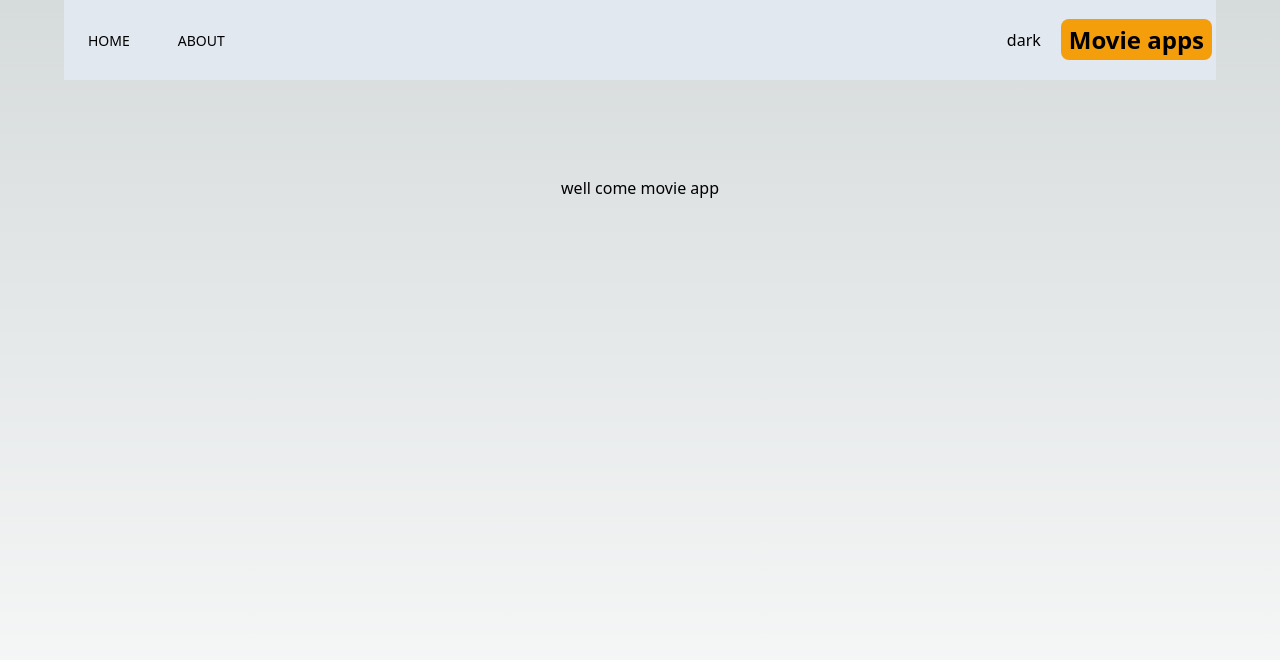
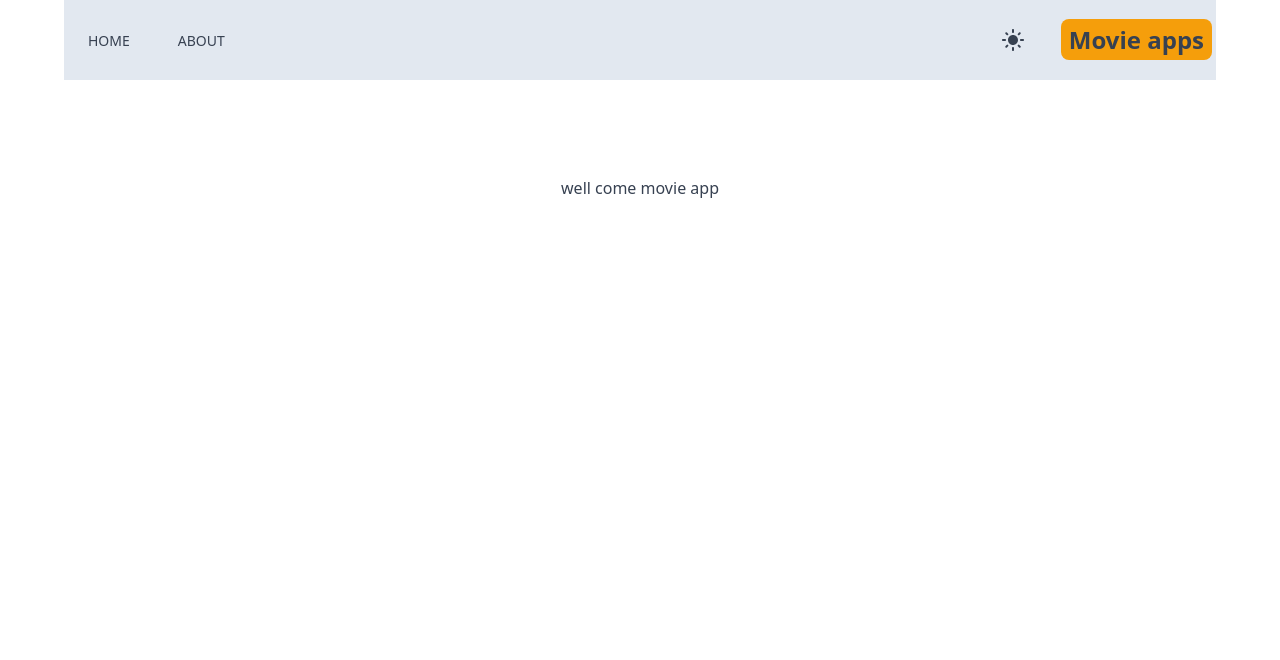
Before and after one commit to mohammad-a-hossain/movie-app, a Next.js app: page / in a window 1280 px wide. Shown: the top 660 px of the page. Built offline with nearby package versions, Linux system fonts and the light colour scheme.

Commit message:
setup light dark mode for UI

```diff
--- a/package.json
+++ b/package.json
@@ -13,6 +13,7 @@
     "eslint": "8.41.0",
     "eslint-config-next": "13.4.4",
     "next": "13.4.4",
+    "next-themes": "^0.2.1",
     "postcss": "8.4.23",
     "react": "18.2.0",
     "react-dom": "18.2.0",
--- a/src/app/Components/DarkSwitch.jsx
+++ b/src/app/Components/DarkSwitch.jsx
@@ -1,7 +1,19 @@
+
+import {MdOutlineLightMode } from 'react-icons/md'
+import {MdLightMode } from 'react-icons/md'
+import { useTheme } from 'next-themes'
+
 export default function DarkSwitch(){
+    const { systemTheme, theme, setTheme } = useTheme()
+    const currntTheme = theme === 'system' ? systemTheme:theme
+
     return(
         <>
-       <p> dark </p>
+        {
+            currntTheme === 'dark' ? (<MdOutlineLightMode className="mx-4 text-2xl cursor-pointer hover:text-amber-500" onClick={()=> setTheme('light')} /> ):(<MdLightMode className="mx-4 text-2xl cursor-pointer hover:text-amber-500" onClick={()=> setTheme('dark')}/>)
+        }
+
+
         </>
     )
 }
--- a/src/app/Components/Header.jsx
+++ b/src/app/Components/Header.jsx
@@ -1,3 +1,6 @@
+
+"use client";
+
 import MenueItem  from "./MenueItem"
 import DarkSwitch from "./DarkSwitch"
 import Link from "next/link"
--- a/src/app/Components/MenueItem.jsx
+++ b/src/app/Components/MenueItem.jsx
@@ -1,4 +1,4 @@
-'use client'
+"use client";
 
 import Link from 'next/link'
 import { FaBeer } from 'react-icons/fa';
--- /dev/null
+++ b/src/app/Components/Providers.jsx
@@ -0,0 +1,15 @@
+
+
+import { ThemeProvider } from 'next-themes'
+
+import React from 'react'
+
+export default function Providers({children}) {
+  return (
+    <ThemeProvider enableSystem={true} attribute="class">
+    <div className="min-h-screen text-gray-700 transition-colors duration-300 select-none dark:bg-gra">
+    {children}
+    </div>
+    </ThemeProvider>
+  )
+}
--- a/src/app/globals.css
+++ b/src/app/globals.css
@@ -2,7 +2,7 @@
 @tailwind components;
 @tailwind utilities;
 
-:root {
+/* :root {
   --foreground-rgb: 0, 0, 0;
   --background-start-rgb: 214, 219, 220;
   --background-end-rgb: 255, 255, 255;
@@ -25,3 +25,4 @@ body {
     )
     rgb(var(--background-start-rgb));
 }
+ */
--- a/src/app/layout.js
+++ b/src/app/layout.js
@@ -3,7 +3,12 @@
 
 //const inter = Inter({ subsets: ['latin'] })
 
+
+'use client';
+
+
 import Header from "./Components/Header"
+import Providers from './Components/Providers'
 import './globals.css'
 
 export const metadata = {
@@ -15,12 +20,13 @@ export default function RootLayout({ children }) {
   return (
     <html lang="en">
       <body>
-
+    <Providers>
       {/* header */}
       <Header/>
       {/* navbar */}
       {/* search bar */}
       {children}
+      </Providers>
       </body>
     </html>
   )
--- a/src/app/page.js
+++ b/src/app/page.js
@@ -1,4 +1,3 @@
-
 
 export default function Home() {
   return (
--- a/tailwind.config.js
+++ b/tailwind.config.js
@@ -15,4 +15,5 @@ module.exports = {
     },
   },
   plugins: [],
+  darkMode:'class',
 }
```
Also changed, not shown: 2 other files (tests, documents, lock files or other folders).
